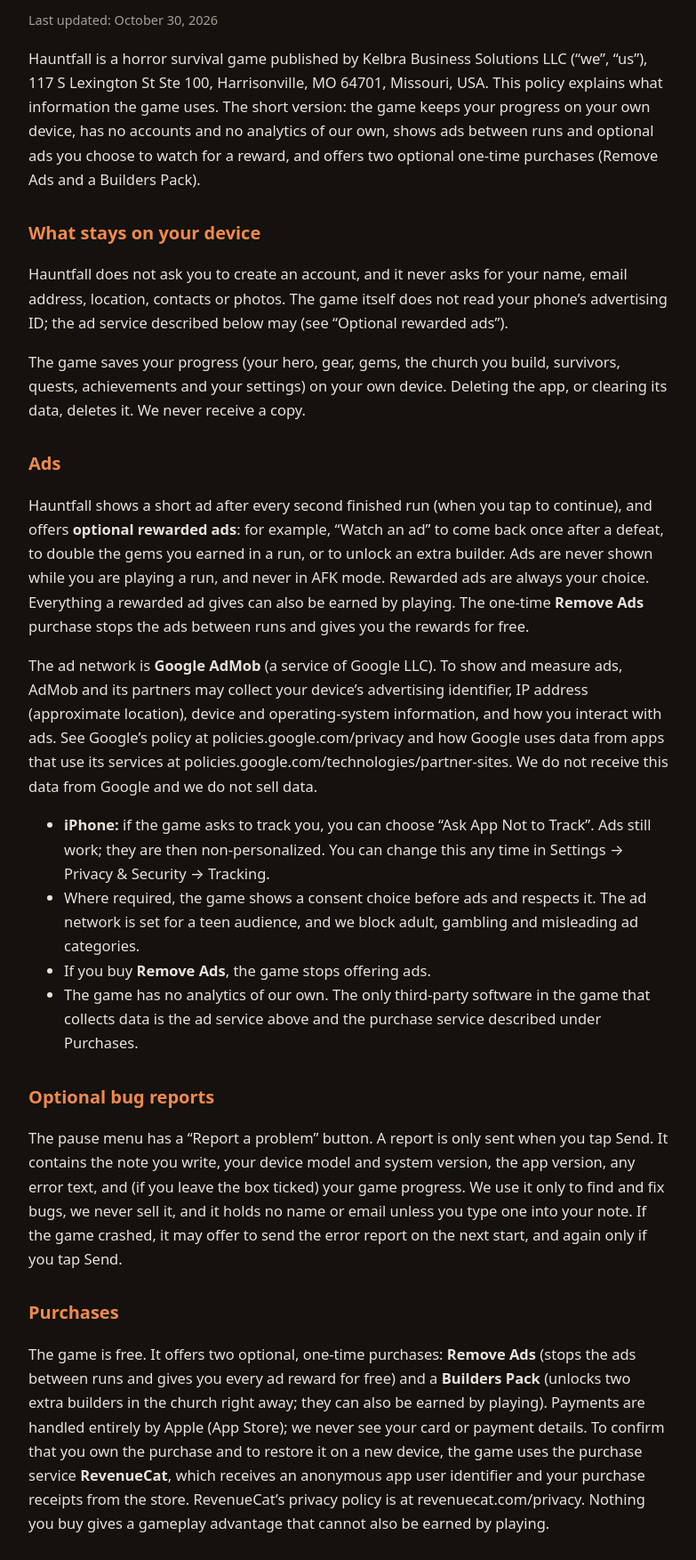
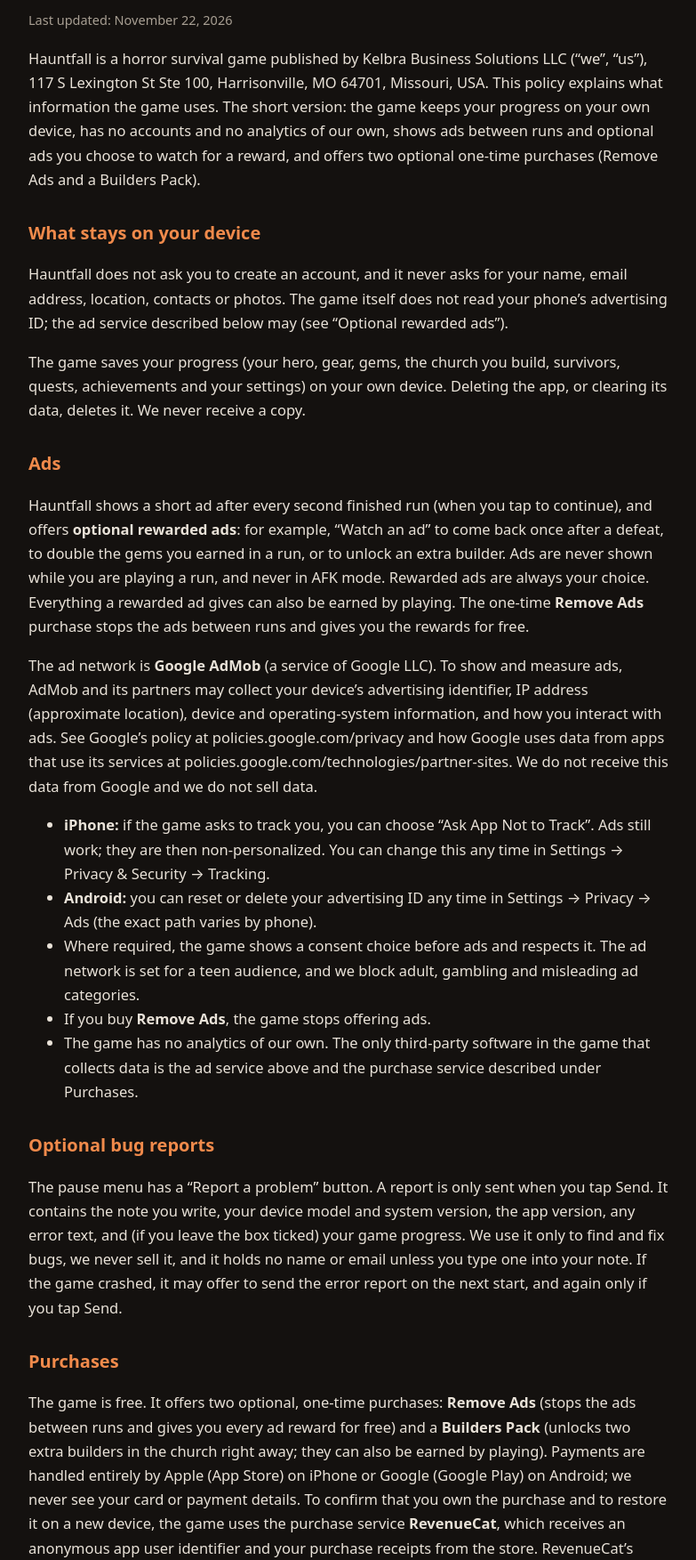
Before and after one commit to dherrington63026-jpg/kelbra-games, a plain HTML site: page hauntfall/privacy.html in a window 1280 px wide. Shown: the part 137-1890 px from the top of the page at 89% size, without its empty margins (248-1031 px from the left). Drawn offline with Linux system fonts and the light colour scheme.

Commit message:
Hauntfall pages: Android wording (Google Play payments, reset ad ID, restore purchase) (David approved A371)
Co-Authored-By: Claude Sonnet 5.5 <noreply@anthropic.com>

```diff
--- a/hauntfall/privacy.html
+++ b/hauntfall/privacy.html
@@ -9,7 +9,7 @@
 <body>
 <p class="top"><a href="support.html">&larr; Hauntfall support</a></p>
 <h1>Hauntfall Privacy Policy</h1>
-<p class="small">Last updated: October 30, 2026</p>
+<p class="small">Last updated: November 22, 2026</p>
 <p>Hauntfall is a horror survival game published by Kelbra Business Solutions LLC (&ldquo;we&rdquo;, &ldquo;us&rdquo;), 117 S Lexington St Ste 100, Harrisonville, MO 64701, Missouri, USA. This policy explains what information the game uses. The short version: the game keeps your progress on your own device, has no accounts and no analytics of our own, shows ads between runs and optional ads you choose to watch for a reward, and offers two optional one-time purchases (Remove Ads and a Builders Pack).</p>
 
 <h2>What stays on your device</h2>
@@ -21,6 +21,7 @@
 <p>The ad network is <b>Google AdMob</b> (a service of Google LLC). To show and measure ads, AdMob and its partners may collect your device&rsquo;s advertising identifier, IP address (approximate location), device and operating-system information, and how you interact with ads. See Google&rsquo;s policy at policies.google.com/privacy and how Google uses data from apps that use its services at policies.google.com/technologies/partner-sites. We do not receive this data from Google and we do not sell data.</p>
 <ul>
 <li><b>iPhone:</b> if the game asks to track you, you can choose &ldquo;Ask App Not to Track&rdquo;. Ads still work; they are then non-personalized. You can change this any time in Settings &rarr; Privacy &amp; Security &rarr; Tracking.</li>
+<li><b>Android:</b> you can reset or delete your advertising ID any time in Settings &rarr; Privacy &rarr; Ads (the exact path varies by phone).</li>
 <li>Where required, the game shows a consent choice before ads and respects it. The ad network is set for a teen audience, and we block adult, gambling and misleading ad categories.</li>
 <li>If you buy <b>Remove Ads</b>, the game stops offering ads.</li>
 <li>The game has no analytics of our own. The only third-party software in the game that collects data is the ad service above and the purchase service described under Purchases.</li>
@@ -30,7 +31,7 @@
 <p>The pause menu has a &ldquo;Report a problem&rdquo; button. A report is only sent when you tap Send. It contains the note you write, your device model and system version, the app version, any error text, and (if you leave the box ticked) your game progress. We use it only to find and fix bugs, we never sell it, and it holds no name or email unless you type one into your note. If the game crashed, it may offer to send the error report on the next start, and again only if you tap Send.</p>
 
 <h2>Purchases</h2>
-<p>The game is free. It offers two optional, one-time purchases: <b>Remove Ads</b> (stops the ads between runs and gives you every ad reward for free) and a <b>Builders Pack</b> (unlocks two extra builders in the church right away; they can also be earned by playing). Payments are handled entirely by Apple (App Store); we never see your card or payment details. To confirm that you own the purchase and to restore it on a new device, the game uses the purchase service <b>RevenueCat</b>, which receives an anonymous app user identifier and your purchase receipts from the store. RevenueCat&rsquo;s privacy policy is at revenuecat.com/privacy. Nothing you buy gives a gameplay advantage that cannot also be earned by playing.</p>
+<p>The game is free. It offers two optional, one-time purchases: <b>Remove Ads</b> (stops the ads between runs and gives you every ad reward for free) and a <b>Builders Pack</b> (unlocks two extra builders in the church right away; they can also be earned by playing). Payments are handled entirely by Apple (App Store) on iPhone or Google (Google Play) on Android; we never see your card or payment details. To confirm that you own the purchase and to restore it on a new device, the game uses the purchase service <b>RevenueCat</b>, which receives an anonymous app user identifier and your purchase receipts from the store. RevenueCat&rsquo;s privacy policy is at revenuecat.com/privacy. Nothing you buy gives a gameplay advantage that cannot also be earned by playing.</p>
 
 <h2>If you play in a web browser</h2>
 <p>Hauntfall can also be played in a web browser (the web version has no ads). Like any website, the company that hosts the page can see your device&rsquo;s IP address when the page is loaded. Your progress is stored in your browser on your own device, and clearing your browser data removes it.</p>
```
Also changed, not shown: hauntfall/support.html (+1 -1 lines).
